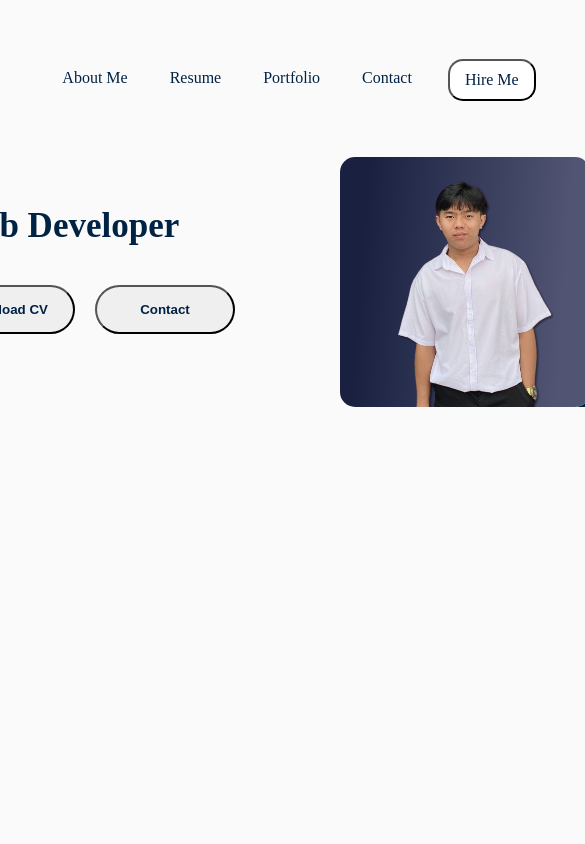
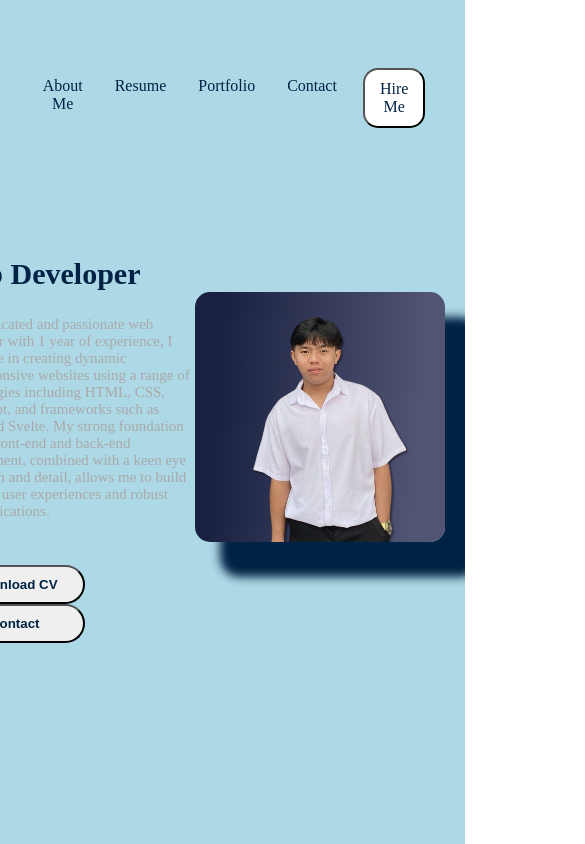
Before and after one commit to JoshuaMage/Personal-Portfolio, a React (Vite) app: page / in a window 390 px wide. Shown: the top 844 px of the page, 585 px wide, since content can reach past the window. Built offline with nearby package versions, Linux system fonts and the light colour scheme.

Commit message:
90% Personal Portfolio

```diff
--- a/src/component-CSS/About.css
+++ b/src/component-CSS/About.css
@@ -1,6 +1,11 @@
+#about {
+    width: 1200;
+}
+
 #About-Container {
     display: grid;
     grid-template-columns: 1fr 1fr;
+    overflow: hidden;
     padding-left: 150px;
     padding-right: 150px;
 }
@@ -48,36 +53,32 @@
 
 @media (max-width: 600px) {
 
-    #About-Container {
-        display: grid;
-        grid-template-columns: 1.2fr .8fr;
-        overflow: hidden;
+    #about {
+        width: 600px;
     }
 
+    #About-Container {
+        padding: 0 20px;
+        margin: 0;
+    }
+
+    #About-Container h2 {
+        font-size: 30px;
+        padding: 20px 0;
+    }
+
+    #About-Container p {
+        font-size: 15px;
+    }
 
     #About-Container img {
-        position: relative;
-        right: 0px;
         left: 0px;
         height: 250px;
         width: 250px;
     }
 
-    #About-Container h2 {
-        text-align: center;
-        font-size: 35px;
-        padding-left: 100px;
-
+    #About-Container button {
+        margin: 0;
+        padding: 10px 10px;
     }
-
-    #About-Container p {
-       display: none;
-    }
-
-    #About-Container button {
-    position: relative;
-    top: 20px;
-    left: 180px;
-    }
-
 }
--- a/src/component-CSS/Footer.css
+++ b/src/component-CSS/Footer.css
@@ -75,3 +75,14 @@
     justify-content: center;
     align-items: center;
 }
+
+@media (max-width: 600px) {
+    #footer-links {
+        padding: 0px 10px;
+    }
+
+    footer-links #links {
+        position: relative;
+        left: 10px;
+    }
+}
--- a/src/component-CSS/Header.css
+++ b/src/component-CSS/Header.css
@@ -41,7 +41,8 @@ h1 {
 /* Styles for button container */
 #button-Container ul {
     display: flex;
-    gap: 30px;
+    gap: 20px;
+    text-align: center;
 }
 
 #button-Container li {
@@ -55,6 +56,8 @@ h1 {
     color: #002244;
     font-family: serif;
     font-size: 16px;
+    position: relative;
+    top: 10px;
 }
 
 .header-Button:active,
@@ -68,7 +71,6 @@ h1 {
 /* Styles for hire me button */
 #header-Hireme {
     position: relative;
-    bottom: 10px;
     font-family: serif;
     font-size: 16px;
     padding: 10px 15px;
@@ -87,45 +89,41 @@ h1 {
 /* Media query for screens with a max width of 600px */
 @media (max-width: 600px) {
 
+    body {
+        width: 600px;
+    }
 
     #header-Container {
-       display: flex;
-       width: 100%;
-       justify-content: center;
-       align-items: center;
-       text-align: center;
-    }
-
-    #header-Container h1 {
-        background-color: #002244;
-        color: white;
-        padding: 5px 5px;
-        border-radius: 50%;
-        text-align: center;
-    }
-
-    #applicant-Name {
-       display: none;
+        display: flex;
+        align-items: center;
+        overflow: hidden;
+        padding: 40px 20px;
     }
 
     #button-Container {
-        position: relative;
-        left: 50px;
-        width: fit-content;
-        text-align: center;
-        align-items: center;
-        justify-content: center;
+     padding: 10px 20px;
+
     }
 
     #button-Container ul {
-        margin: 0px 0px;
-        text-align: center;
-        align-items: center;
-        justify-content: center;
+        gap: 20px;
     }
 
-    #header-Hireme {
+
+    h1 {
+        padding: 5px 10px;
+    }
+    #applicant-Name {
+        display: none   ;
+    }
+
+    .header-Button {
        position: relative;
+       top: 10px;
+    }
+
+    #header-Hireme  {
+        position: relative;
         top: 2px;
     }
 }
--- a/src/component-CSS/Map.css
+++ b/src/component-CSS/Map.css
@@ -1,3 +1,7 @@
+#CONTACT {
+    width: 1200px;
+}
+
 #map-Address {
     margin-top: 50px;
     width: 100%;
@@ -11,8 +15,6 @@
     text-decoration: none;
     cursor: grab;
     color: blue;
-
-
 }
 
 #map-Address button:hover {
@@ -31,9 +33,9 @@
 
 #information {
     display: grid;
+    grid-template-columns: 1fr 1fr 1fr;
     width: 100%;
     height: 20rem;
-    grid-template-columns: 1fr 1fr 1fr;
     gap: 10px;
     padding: 50px 30px;
 }
@@ -90,3 +92,24 @@
 #fill-Up label {
     color: red;
 }
+
+
+
+@media (max-width: 600px) {
+    #CONTACT {
+        width: 600px;
+    }
+
+    #map-Address button {
+     bottom: 130px;
+    }
+    #information {
+        grid-template-columns: 1fr;
+    }
+    #contact-Details {
+        margin-top: 50px;
+        display: grid;
+        grid-template-columns: 400px 200px;
+    }
+
+}
--- a/src/component-CSS/Portfolio.css
+++ b/src/component-CSS/Portfolio.css
@@ -1,3 +1,7 @@
+#PORTFOLIO {
+    width: 1200PX;
+}
+
 #Portfolio-Section {
     width: 1200px;
 }
@@ -101,3 +105,23 @@ strong {
     color: #1E0342;
     font-family: system-ui, -apple-system, BlinkMacSystemFont, 'Segoe UI', Roboto, Oxygen, Ubuntu, Cantarell, 'Open Sans', 'Helvetica Neue', sans-serif
 }
+
+@media (max-width: 600px) {
+    #PORTFOLIO {
+        width: 600px;
+    }
+
+    #Portfolio-Section {
+        width: 600px;
+    }
+
+    .image {
+        width: 100%;
+        height: 300px;
+        position: relative;
+    }
+
+strong {
+    font-size: 15px;
+ }
+}
--- a/src/component-CSS/Resume.css
+++ b/src/component-CSS/Resume.css
@@ -1,6 +1,12 @@
+#RESUME {
+    width: 1200px;
+}
+
 #background {
     display: grid;
-    grid-template-columns: 600px 600px;
+    grid-template-columns: 1fr 1fr;
+    padding: 0px 50px;
+
 }
 
 #resume {
@@ -10,11 +16,11 @@
     padding: 20px;
     background-color: #fcfcfc;
     border: 5px solid #eeeeee;
-    overflow: hidden;
+    overflow: auto;
 }
 
 .school-Name {
-padding: 0px 30px;
+    padding: 0px 30px;
 }
 
 #resume h2 {
@@ -93,3 +99,23 @@ padding: 0px 30px;
     height: 100%;
     background-color: #284b6e;
 }
+
+
+@media (max-width: 600px) {
+    #RESUME {
+        width: 600px;
+    }
+
+    #background {
+        padding: 0px 0px;
+    }
+
+    .school {
+        font-size: 15px;
+    }
+
+    .course-Year {
+        font-size: 12px;
+    }
+
+}
--- a/src/components/Aboutme.jsx
+++ b/src/components/Aboutme.jsx
@@ -13,11 +13,11 @@ export default function Aboutme() {
 
 
   return (
-    <div>
+    <div id="C:\Users\Administrator\Desktop\Personal.Portfolio\src\component-CSS\About.css">
       <div id="About-Container">
         <section >
           <h2>Web Developer</h2>
-          <p className="about-paragraph">
+          <p>
             As a dedicated and passionate web developer with 1 year of
             experience, I specialize in creating dynamic  <br /> and responsive websites
             using a range of technologies including HTML, CSS, JavaScript, and
--- a/src/components/Contact.jsx
+++ b/src/components/Contact.jsx
@@ -53,7 +53,7 @@ export default function Contact() {
   };
 
   return (
-    <div>
+    <div id="CONTACT">
       <section id="resume">
         <TitleConcept Title="Contact" />
       </section>
@@ -73,7 +73,7 @@ export default function Contact() {
             <ContactDetails key={contacts.id} {...contacts} />
           ))}
         </section>
-        <>
+        <div id="contact-Details">
           <section id="fill-Up">
             <h2>How Can I Help You?</h2>
 
@@ -116,20 +116,18 @@ export default function Contact() {
               </button>
             </form>
           </section>
-        </>
+          </div>
 
         <section>
           <div>
-            <textarea
+          <textarea
               placeholder="Message"
               value={message}
               onChange={(e) => setMessage(e.target.value)}
               style={{
-                position: "relative",
-                right: "70px",
                 border: "3px solid #abb8c3",
                 overflow: "hidden",
-                width: "22rem",
+                width: "21rem",
                 height: "14rem",
                 top: "20px",
                 borderRadius: "10px"
@@ -137,6 +135,7 @@ export default function Contact() {
             />
           </div>
         </section>
+
       </div>
     </div>
   );
--- a/src/components/Portfolio/Portfolio.jsx
+++ b/src/components/Portfolio/Portfolio.jsx
@@ -27,6 +27,7 @@ export default function Portfolio() {
   }
 
   return (
+    <div id="PORTFOLIO">
     <div id="Portfolio-Section">
       <section id="resume">
         <TitleConcept Title="Portfolio" />
@@ -47,5 +48,6 @@ export default function Portfolio() {
       {currentPortfolio === "URL" && <PortfolioURL />}
       {currentPortfolio === "IMAGE" && <PortfolioImage />}
     </div>
+    </div>
   );
 }
--- a/src/components/Portfolio/PortfolioSelection-CSS/Carousel.css
+++ b/src/components/Portfolio/PortfolioSelection-CSS/Carousel.css
@@ -20,7 +20,7 @@
   width: 100%;
   height: auto;
   max-height: 100%;
-  border-radius: 10px;
+
 }
 
 .carousel-button {
--- a/src/components/Resume.jsx
+++ b/src/components/Resume.jsx
@@ -8,7 +8,7 @@ export function TitleConcept(props) {
 
 export default function Resume() {
   return (
-    <div>
+    <div id='RESUME'>
       <section id="resume">
         <TitleConcept Title ="Resume" />
       </section>
@@ -76,7 +76,12 @@ export default function Resume() {
               <p className="Year-Graduate">2024 - Current</p>
               <section className="school-Name">
                 <h2 className="school">Web Developer</h2>
-                <h3 className="course-Year">??????</h3>
+                <h3 className="course-Year"><ul>
+                  <li>Front-End: HTML, CSS, JavaScript, JSX</li>
+                  <li>Back-End: Node.js, Express.js, EJS, </li>
+                  <li>DataBases: SQL, PostgreSQL</li>
+                  <li></li>
+                  </ul></h3>
               </section>
             </section>
 
--- a/src/index.css
+++ b/src/index.css
@@ -16,5 +16,20 @@ body {
     width: 1200px;
     min-height: 100vh;
     background-color: #FAFAFA;
-    overflow: auto;
+    overflow: hidden;
 }
+
+@media only screen and (max-width: 600px) {
+    body {
+        width: 100%; /* Full width to enable scrolling */
+        height: 100%; /* Full height */
+    }
+
+    #app-Container {
+        width: 100%; /* Adjust width to fit the screen */
+        min-height: 100vh; /* Ensure it takes at least the full viewport height */
+        background-color: lightblue;
+        overflow-y: auto; /* Enable vertical scrolling */
+        overflow-x: hidden; /* Disable horizontal scrolling */
+    }
+  }
```
